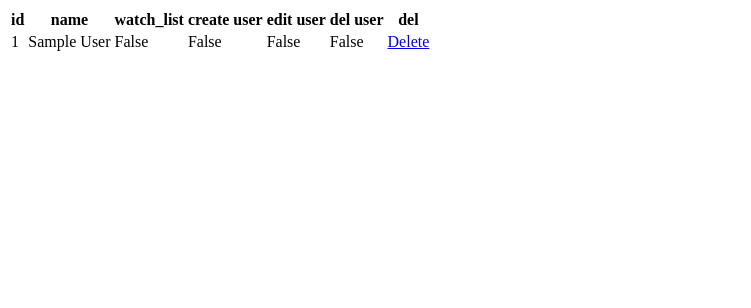
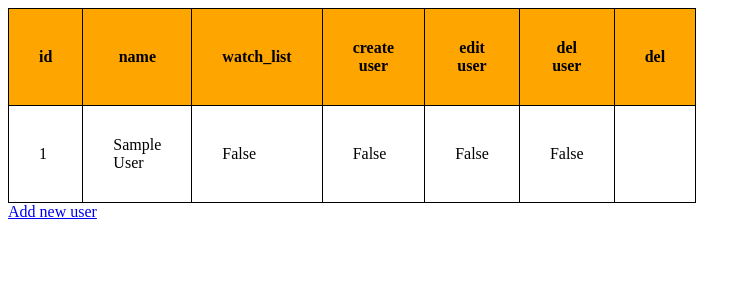
Before and after one commit to VoidArray/hand_made_api, a Django app: page / in a window 1280 px wide. Shown: the top 308 px of the page, without its empty margins (0-751 px from the left). Run offline with Django 3.2, Linux system fonts and the light colour scheme; the visitor is signed in with stand-in values (Sample User, id 1); data comes from the database, SQL or seed files in the repository; data that the repository does not hold is empty.

Commit message:
[add] styles for table [add] registration user [add] rest api

```diff
--- a/core/models.py
+++ b/core/models.py
@@ -51,6 +51,9 @@ class User(AbstractBaseUser):
             return True
         return False
 
+    def get_avaible_permissions(self):
+        return Permission.objects.filter(user=self).values_list('status')
+
 
 class Permission(models.Model):
 
--- a/core/templates/core/list.html
+++ b/core/templates/core/list.html
@@ -40,10 +40,13 @@
                 {% endfor %}
             {% endwith %}
             <td>
-                <a href="{% url 'del_user' user.id %}">Delete</a>
+
             </td>
         </tr>
       {% endfor %}
       </tbody>
     </table>
+    <div>
+        <a href="{% url 'create_user' %}">Add new user</a>
+    </div>
 {% endblock %}
--- a/core/views.py
+++ b/core/views.py
@@ -1,10 +1,10 @@
-from django.views.generic import ListView, FormView, View, UpdateView
+from django.views.generic import ListView, FormView, CreateView
 from django.contrib.auth import login
 from django.core.urlresolvers import reverse_lazy, reverse
-from django.http import JsonResponse
+from django.http import JsonResponse, HttpResponseNotAllowed
 
 from .models import User, Permission
-from .forms import LoginForm
+from .forms import LoginForm, RegistrationForm
 
 from yet_another_django.mixins import CheckPermissionsMixin
 
@@ -45,13 +45,44 @@ class ListUsersView(CheckPermissionsMixin, ListView):
         return ctx
 
 
-class DeleteUserView(CheckPermissionsMixin, UpdateView):
+class UserCreateView(CheckPermissionsMixin, CreateView):
 
-    permissions = [Permission.Choices.del_user, ]
-    model = User
+    permissions = [Permission.Choices.create_user, ]
+    form_class = RegistrationForm
+    success_url = reverse_lazy('users_list')
+    template_name = "core/registration.html"
 
-    def get(self, request, *args, **kwargs):
-        user = self.get_object()
-        user.is_active = False
-        user.save()
-        return JsonResponse({'success': True}, safe=False)
+
+def api_enter_point(request, pk):
+
+    def _update_user(pk):
+        print(request)
+        return {}
+
+    def _watch_user(pk):
+        user_info = {
+            'name': pk.name,
+            'permissions': pk.get_avaible_permissions()
+        }
+        return user_info
+
+    def _delete_user(pk):
+        del_user = User.objects.filter(pk=pk).first()
+        if del_user:
+            del_user.is_acitve = False
+            del_user.save()
+        return {}
+
+    user = request.user
+
+    if request.method == "GET" and user.has_permission(Permission.Choices.watch_list):
+        d = _watch_user(pk)
+    elif request.method == "PUT" and user.has_permission(Permission.Choices.edit_user):
+        d = _update_user(pk)
+    elif request.method == "PATCH" and user.has_permission(Permission.Choices.edit_user):
+        d = _update_user(pk)
+    elif request.method == "DELETE" and user.has_permission(Permission.Choices.del_user):
+        d = _delete_user(pk)
+    else:
+        return HttpResponseNotAllowed()
+    return JsonResponse(d)
--- a/static/css/style.css
+++ b/static/css/style.css
@@ -1,3 +1,17 @@
 .inline {
     display: inline-block;
 }
+
+TABLE {
+    width: 600px;
+    border-collapse: collapse;
+}
+
+TD, TH {
+    padding: 30px;
+    border: 1px solid black;
+}
+
+TH {
+    background: orange;
+}
--- a/yet_another_django/urls.py
+++ b/yet_another_django/urls.py
@@ -3,14 +3,15 @@ from django.contrib import admin
 from django.conf.urls.static import static
 from django.conf import settings
 
-from core.views import LoginView, ListUsersView
+from core.views import LoginView, ListUsersView, UserCreateView, api_enter_point
 
 urlpatterns = [
     url(r'^admin/', admin.site.urls),
 
     url(r'^$', ListUsersView.as_view(), name='users_list'),
-    url(r'login$', LoginView.as_view(), name='login'),
+    url(r'^add_user/$', ListUsersView.as_view(), name='users_list'),
+    url(r'login/$', LoginView.as_view(), name='login'),
 
-    url(r'delete/(?P<pk>\d+)', LoginView.as_view(), name='del_user'),
-
+    url(r'users/', UserCreateView.as_view(), name='create_user'),
+    url(r'users/(?P<pk>\d+)', api_enter_point, name='users'),
 ] + static(settings.MEDIA_URL, document_root=settings.MEDIA_ROOT)
```
Also changed, not shown: core/forms.py (+18 -0 lines), core/templates/core/registration.html (added, +10 -0 lines).
